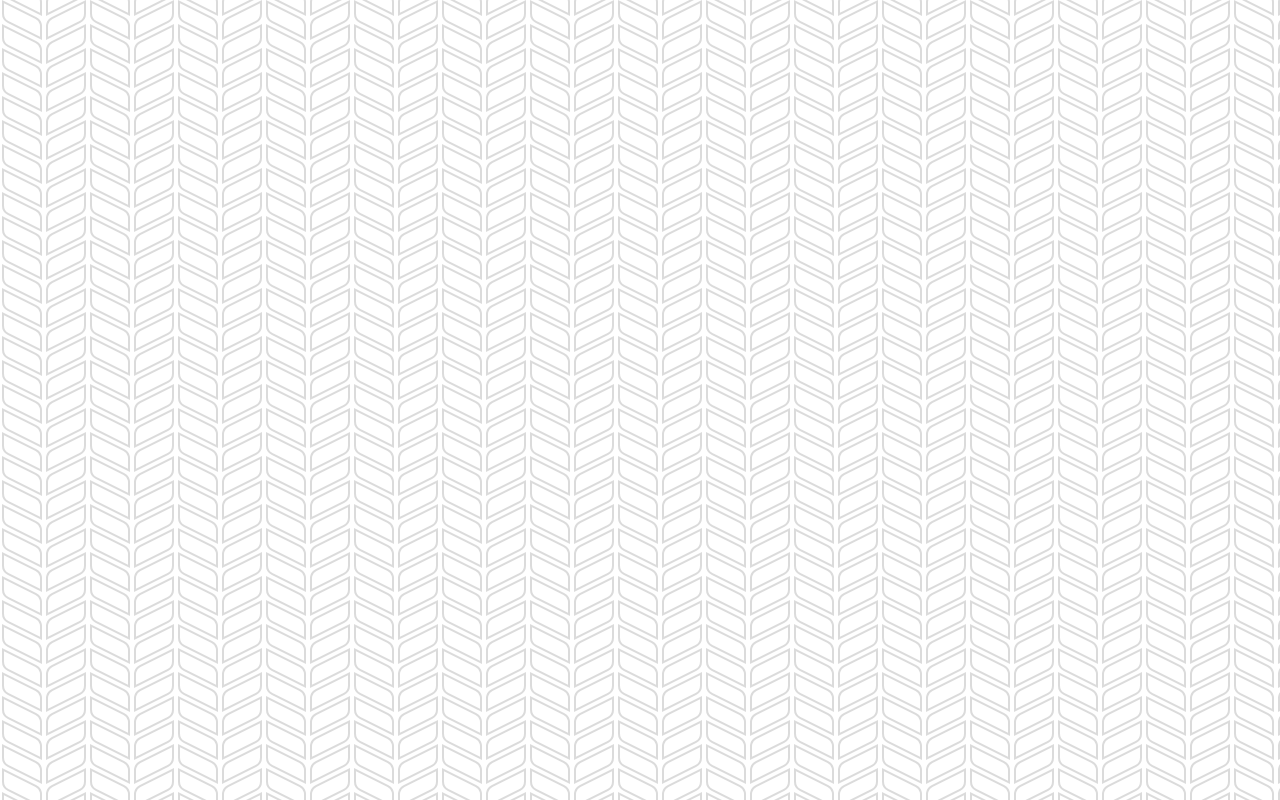
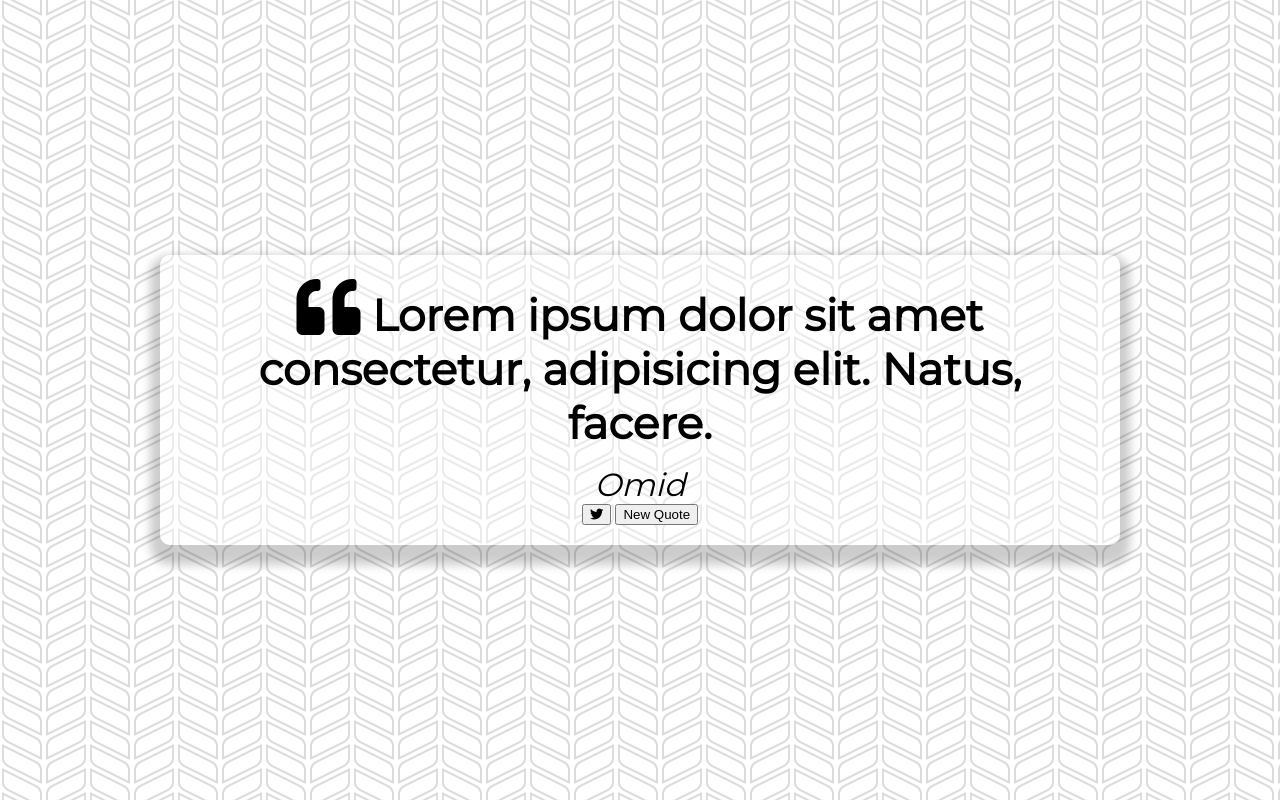
Before and after one commit to OmidBakhshipour/Quote-Generator, a plain HTML site: page index.html in a window 1280 px wide. Drawn offline with Linux system fonts and the light colour scheme.

Commit message:
Create HTML content and style them

```diff
--- a/index.html
+++ b/index.html
@@ -1,18 +1,36 @@
 <!DOCTYPE html>
 <html lang="en">
     <head>
-    <meta charset="UTF-8">
-    <meta name="viewport" content="width=device-width, initial-scale=1.0">
-    <title>Template</title>
-    <link rel="icon" type="image/png" href="favicon.png">
+        <meta charset="UTF-8" />
+        <meta name="viewport" content="width=device-width, initial-scale=1.0" />
+        <title>Quote Generator</title>
+        <link rel="icon" type="image/png" href="favicon.png" />
 
         <!-- Old Favicon - Grab Icon From Google (Might be unsupported in the future) -->
         <!-- <link rel="icon" type="image/png" href="https://s2.googleusercontent.com/s2/favicons?domain=jacinto.design"> -->
 
-    <link rel="stylesheet" href="https://cdnjs.cloudflare.com/ajax/libs/font-awesome/5.10.2/css/all.min.css"/>
-    <link rel="stylesheet" href="style.css">
+        <link rel="stylesheet" href="https://cdnjs.cloudflare.com/ajax/libs/font-awesome/5.10.2/css/all.min.css" />
+        <link rel="stylesheet" href="style.css" />
     </head>
     <body>
+        <div class="quote-container" id="quote-container">
+            <!-- Quote -->
+            <div class="quote-text">
+                <i class="fas fa-quote-left"></i>
+                <span id="quote">Lorem ipsum dolor sit amet consectetur, adipisicing elit. Natus, facere.</span>
+            </div>
+            <!-- Author -->
+            <div class="quote-author">
+                <span id="author">Omid</span>
+            </div>
+            <!-- Buttons -->
+            <div class="button-container">
+                <button class="twitter-button" id="twitter" title="Tweet this!">
+                    <i class="fab fa-twitter"></i>
+                </button>
+                <button id="new-quote">New Quote</button>
+            </div>
+        </div>
         <!-- Script -->
         <script src="script.js"></script>
     </body>
--- a/style.css
+++ b/style.css
@@ -17,3 +17,44 @@ body {
     align-items: center;
     justify-content: center;
 }
+
+.quote-container {
+    width: auto;
+    max-width: 900px;
+    padding: 20px 30px;
+    border-radius: 10px;
+    background-color: rgba(255, 255, 255, 0.4);
+    box-shadow: 0 10px 10px 10px rgba(0, 0, 0, 0.2);
+}
+
+
+.quote-text {
+    font-size: 2.75rem;
+}
+
+.long-quote {
+    font-size: 2rem;
+}
+
+.fa-quote-left {
+    font-size: 4rem;
+}
+
+.quote-author {
+    margin-top: 15px;
+    font-size: 2rem;
+    font-weight: 400;
+    font-style: italic;
+}
+
+
+/* Media Query: Tablet or smaller */
+@media screen and (max-width: 1000px) {
+    .quote-container {
+        margin: auto 10px;
+    }
+
+    .quote-text {
+        font-size: 2.5rem;
+    }
+}
```
Lines whose indentation alone changed are shown as unchanged.
